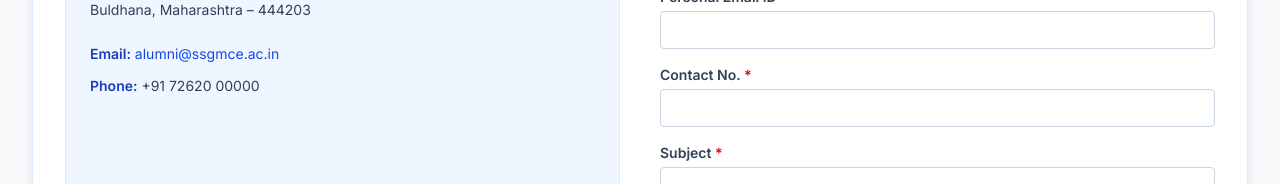
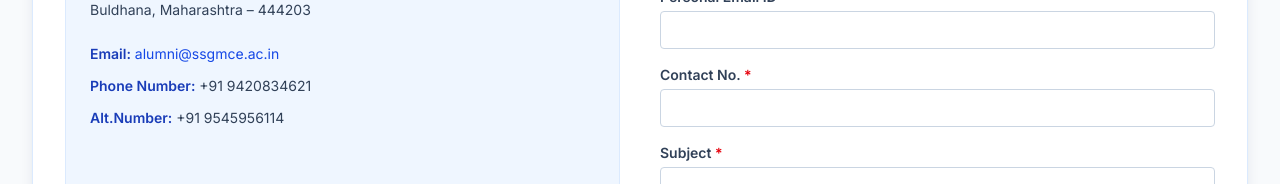
Before and after one commit to ssgmce-website/AluminiPortalFronted, a React (Vite) app: page /contact in a window 1280 px wide. Shown: the part 546-730 px from the top of the page. Built offline with nearby package versions, Linux system fonts and the light colour scheme; no server answers.

Commit message:
add number in contact

```diff
--- a/src/pages/ContactPage.jsx
+++ b/src/pages/ContactPage.jsx
@@ -34,8 +34,12 @@ function ContactPage() {
             </a>
           </p>
           <p>
-            <span className="font-semibold text-blue-800">Phone:</span> +91
-            72620 00000
+            <span className="font-semibold text-blue-800">Phone Number:</span> +91
+            9420834621
+          </p>
+          <p>
+            <span className="font-semibold text-blue-800">Alt.Number:</span> +91
+            9545956114
           </p>
         </div>
 
```
